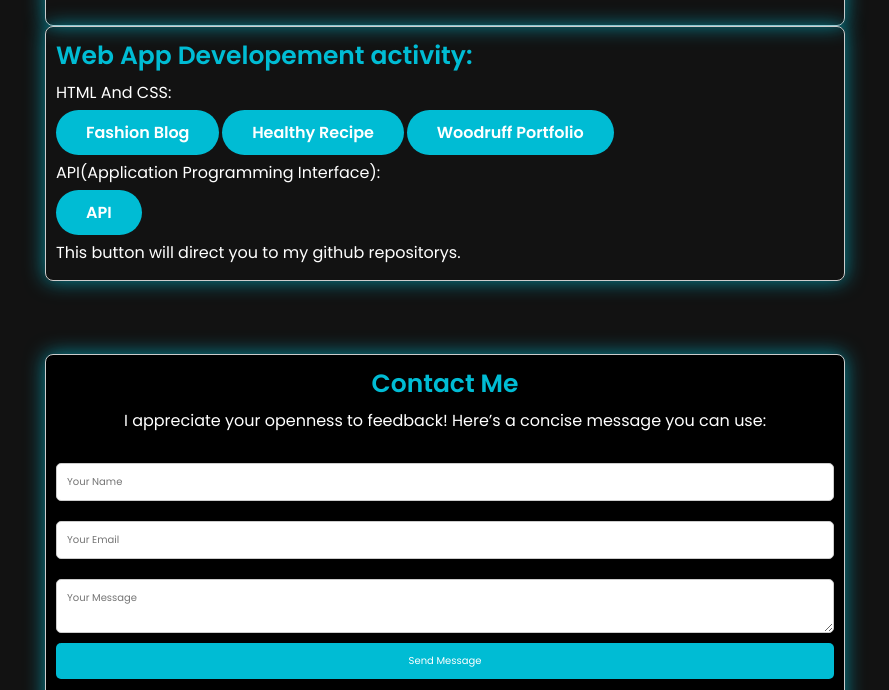
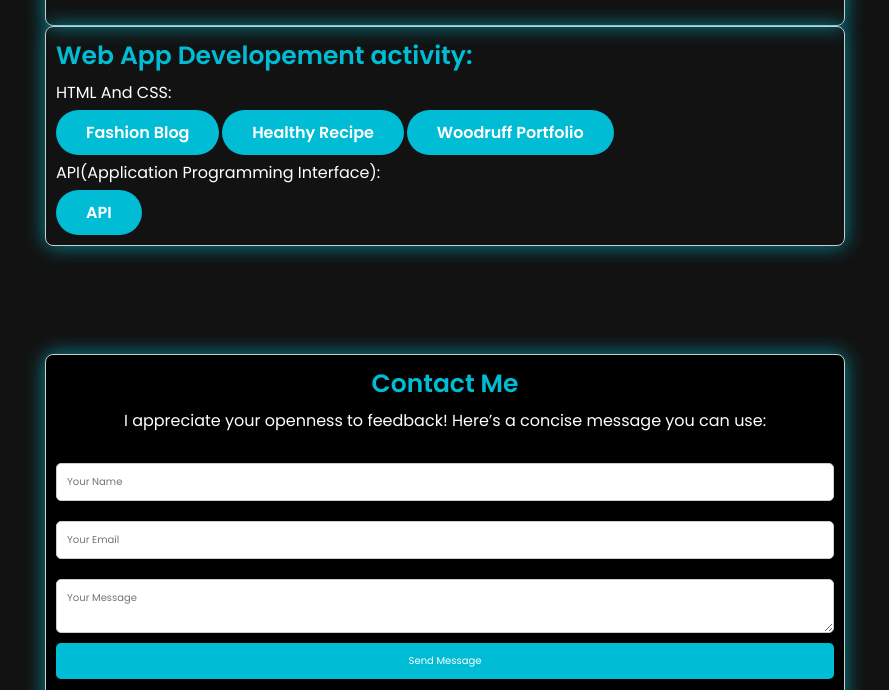
Before and after one commit to Kusa331/Kusa331.github.io, a plain HTML site: page index.html in a window 1280 px wide. Shown: the part 2866-3556 px from the top of the page, without its empty margins (195-1084 px from the left). Drawn offline with Linux system fonts and the light colour scheme; no server answers.

Commit message:
Update index.html

```diff
--- a/index.html
+++ b/index.html
@@ -109,8 +109,7 @@
             <button class="glow-btn"><a href="woodruffportfolio/woodruffportfolio/index.html">Woodruff Portfolio</a></button>
             <p>API(Application Programming Interface):</p>
              <button class="glow-btn"><a href="API/index.html" target="_blank">API</a></button>
-           <p>This button will direct you to my github repositorys.</p>
-         </div>
+       </div>
      </section>
 
 
```
